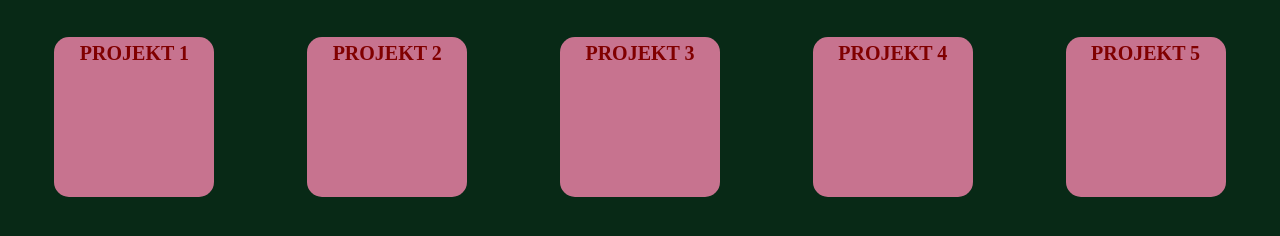
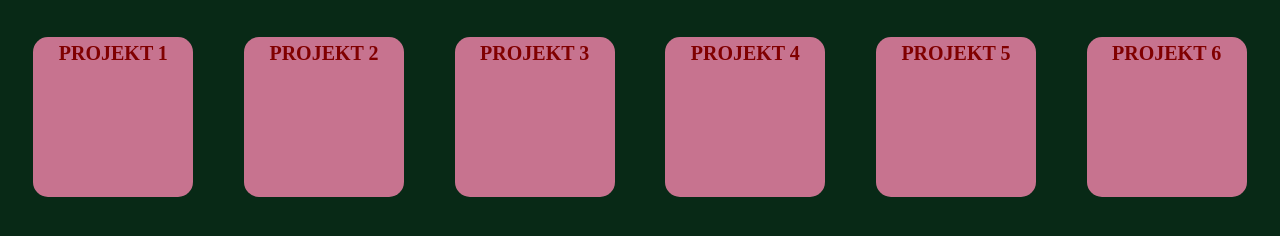
Before and after one commit to dobrawal/projekty-klasa-V, a plain HTML site: page index.html in a window 1280 px wide. Shown: the part 80-316 px from the top of the page. Drawn offline with Linux system fonts and the light colour scheme.

Commit message:
Update index.html

```diff
--- a/index.html
+++ b/index.html
@@ -24,6 +24,9 @@
              <div>
                 <a href="https://dobrawal.github.io/semantyka/">PROJEKT 5</a>
             </div>
+            <div>
+                <a href="https://dobrawal.github.io/arkusz-11/">PROJEKT 6</a>
+            </div>
         </main>
     </body>
 
```
